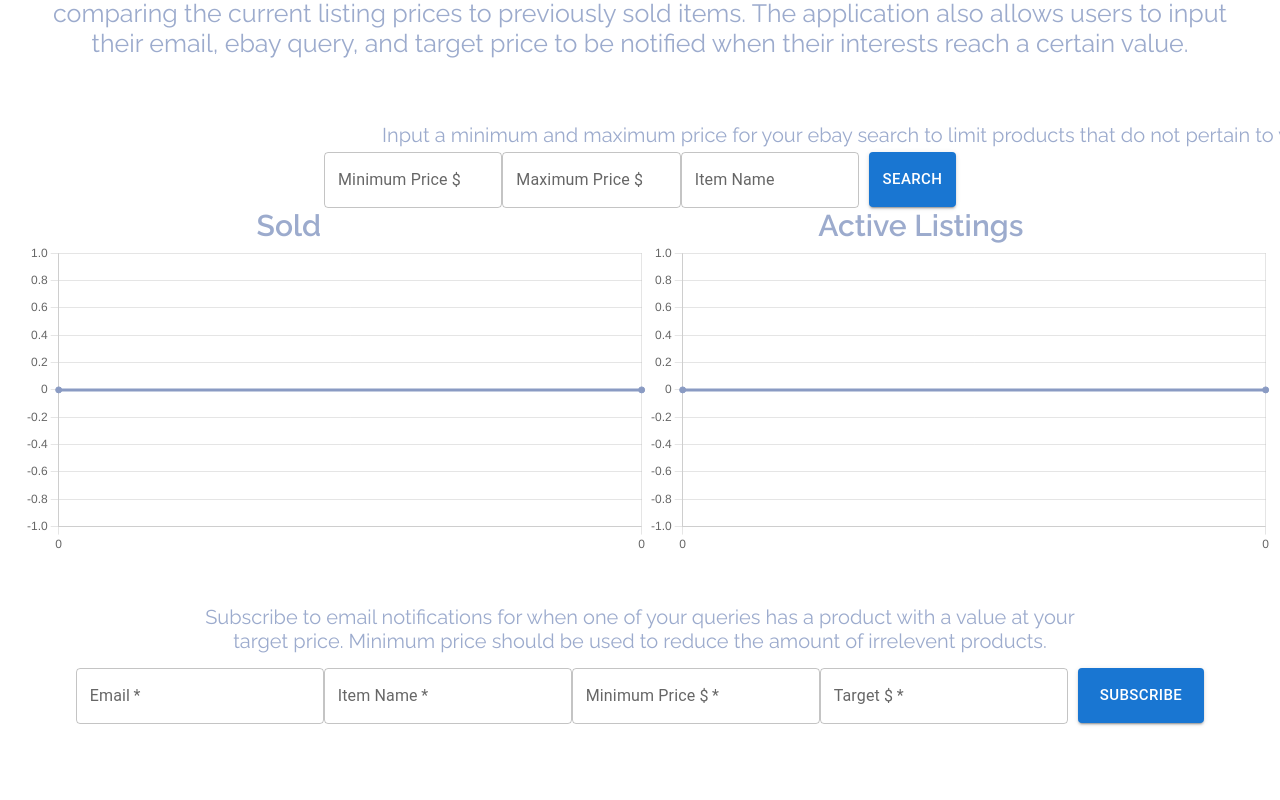
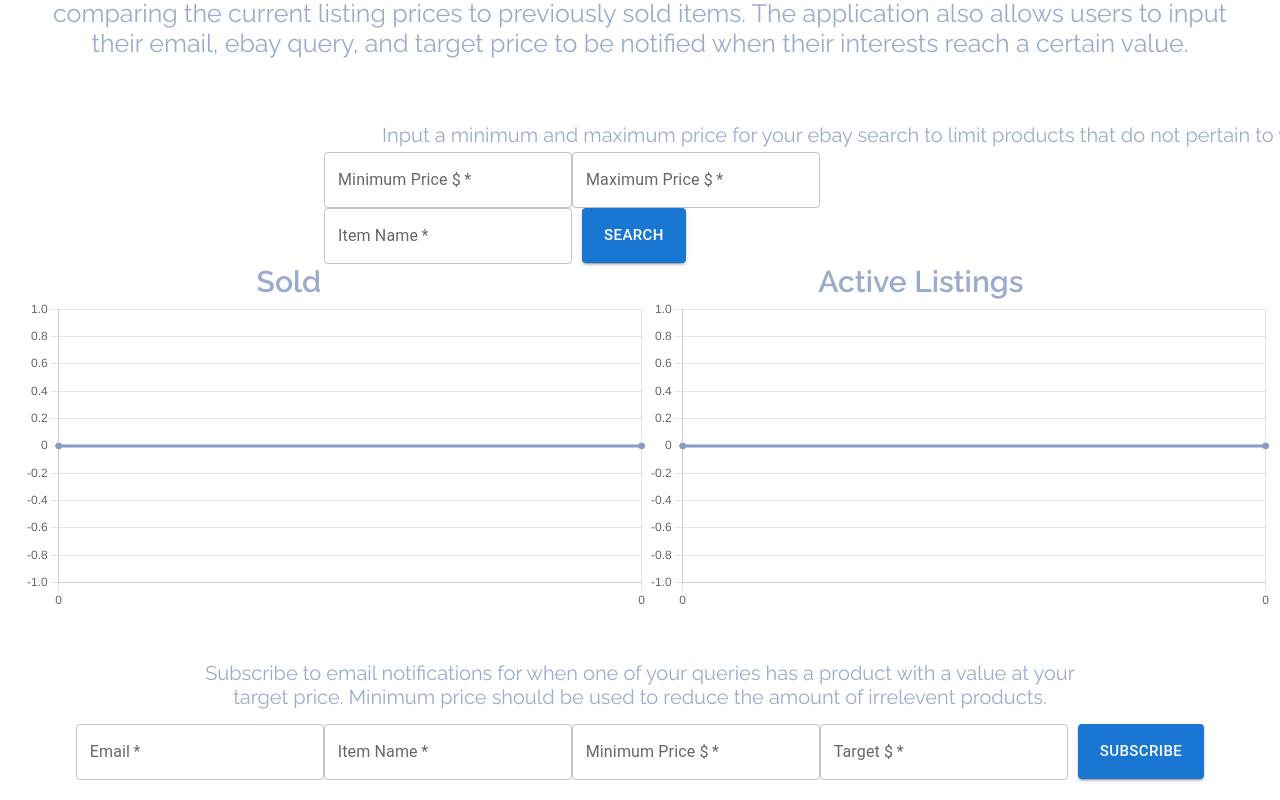
Before and after one commit to Juranamou/MVP, a React app: page / in a window 1280 px wide. Shown: the part 850-1650 px from the top of the page. Before the commit the page ends 1594 px from the top, so only its background shows below. Built offline with nearby package versions, Linux system fonts and the light colour scheme; some icons are missing.

Commit message:
now they are both forms

```diff
--- a/src/Main.jsx
+++ b/src/Main.jsx
@@ -43,6 +43,7 @@ export default function Main() {
 
   // gets sold prices and current prices
   function handleSubmit() {
+    event.preventDefault();
     setLoader(true);
     // turn search into url query search
     let query = search.split(' ');
@@ -80,6 +81,7 @@ export default function Main() {
 
   // var url = [];
   function handleSubmitAPI() {
+    event.preventDefault();
     // turn search into url query search
     let query = search.split(' ');
     query = query.join('+');
@@ -159,11 +161,12 @@ export default function Main() {
           Input a minimum and maximum price for your ebay search to limit products that do not pertain to your item of interest.
         </Paragraph>
         <Row>
-          <TextField id="outlined-basic" label="Minimum Price $" variant="outlined" onChange={() => { setMinimum(event.target.value) }} />
-          <TextField id="outlined-basic" label="Maximum Price $" variant="outlined" onChange={() => { setMaximum(event.target.value) }} />
-          <TextField id="outlined-basic" label="Item Name" variant="outlined" onChange={() => { setSearch(event.target.value) }} />
-          <Button size="large" variant="contained" style={{ 'marginLeft': '10px', 'height': '55px' }}
-            onClick={() => { handleSubmit(); handleSubmitAPI(); }}>Search</Button>
+          <form onSubmit={() => { handleSubmit(); handleSubmitAPI(); }}>
+            <TextField required type='number' id="outlined-basic" label="Minimum Price $" variant="outlined" onChange={() => { setMinimum(event.target.value) }} />
+            <TextField required type='number' id="outlined-basic" label="Maximum Price $" variant="outlined" onChange={() => { setMaximum(event.target.value) }} />
+            <TextField required type='text' id="outlined-basic" label="Item Name" variant="outlined" onChange={() => { setSearch(event.target.value) }} />
+            <Button type='submit' size="large" variant="contained" style={{ 'marginLeft': '10px', 'height': '55px' }}>Search</Button>
+          </form>
         </Row>
       </SearchBar>
       <ChartBanner>
```
